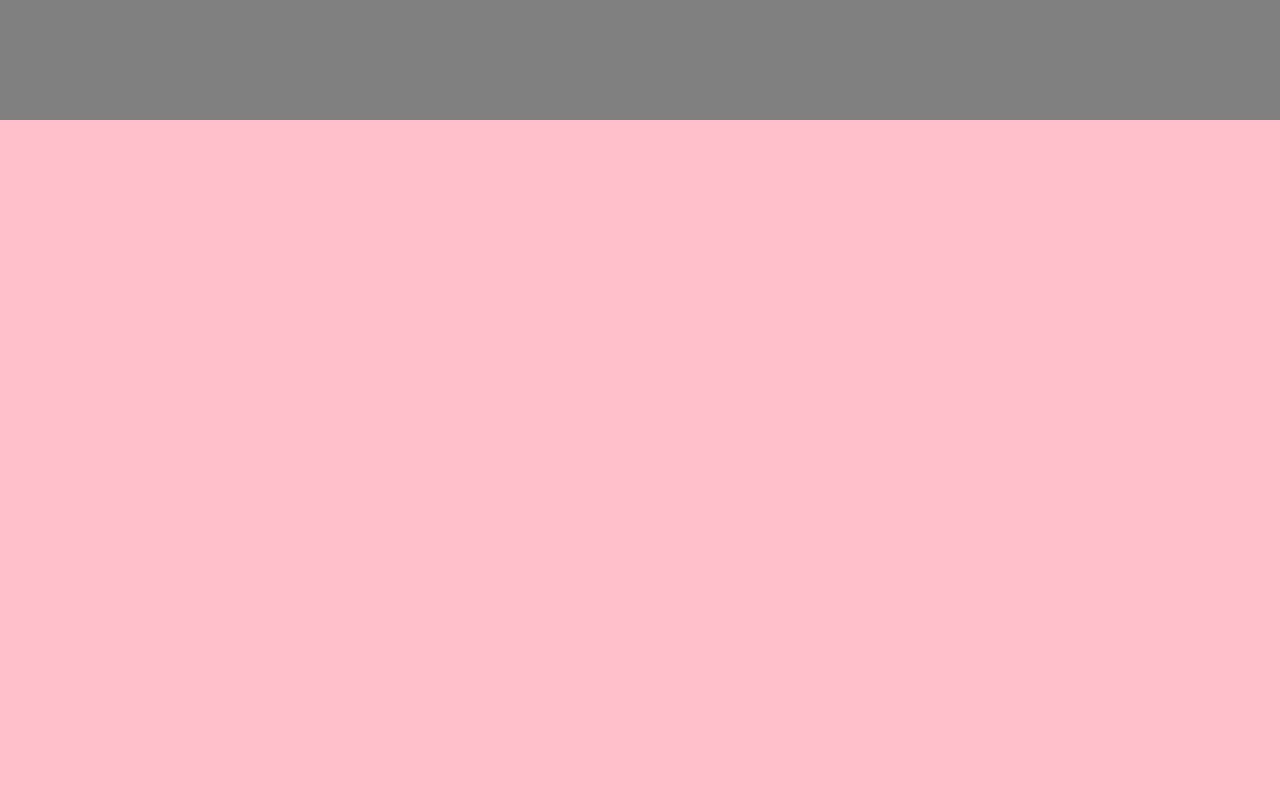
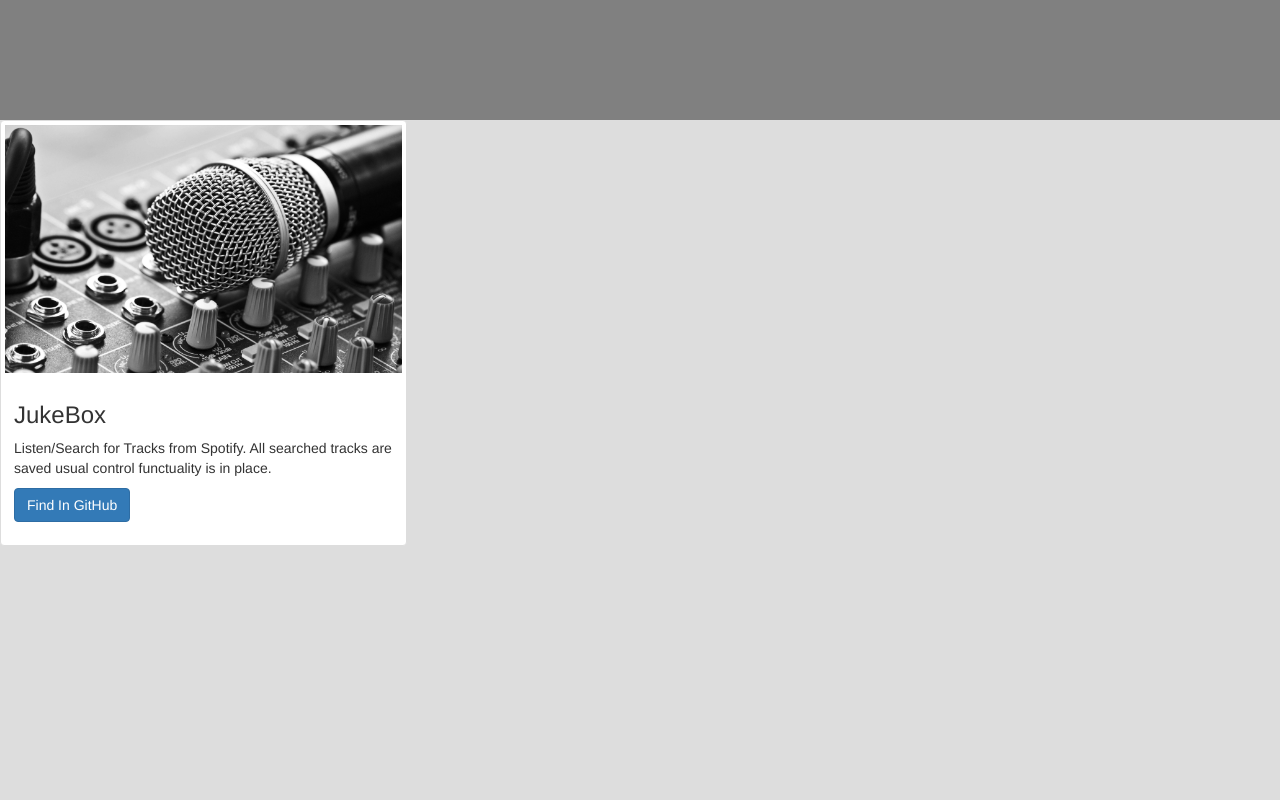
Before and after one commit to AkshayAgarwala/portfolio, a plain HTML site: page index.html in a window 1280 px wide. Shown: the part 680-1480 px from the top of the page. Drawn offline with Linux system fonts and the light colour scheme.

Commit message:
End of Monday

```diff
--- a/index.html
+++ b/index.html
@@ -20,15 +20,30 @@
           <p id = "name-content">I am a Full Stack Web Developer</p>
           <button type="button" class="btn-lg btn-primary">Contact Me</button>
         </div>
-      </div>
-    </section>
+      </div> <!-- mainPic div -->
+    </section> <!-- intro section -->
 
     <!-- Start Projects Here -->
     <section id = "work">
       <div id = "projects">
 
+        <div class="row">
+    <div class="col-sm-6 col-md-4">
+      <div class="thumbnail">
+        <img src="mic.jpg" alt="...">
+        <div class="caption">
+          <h3>JukeBox</h3>
+          <p>Listen/Search for Tracks from Spotify. All searched tracks are saved usual control functuality is in place.</p>
+          <p> <a href="https://github.com/agarwala802/JukeBox" class="btn btn-primary" role="button">Find In GitHub</a> </p>
+        </div>
       </div>
-    </section>
+    </div>
+  </div>
+
+
+      </div> <!-- projects div -->
+    </section> <!-- work section -->
+
     <!-- Start Contact Info Here -->
     <section id = "me">
       <div id = "contact">
@@ -44,16 +59,15 @@
           <li>|</li>
           <li>Twitter</li>
         </ul>
-
-      </div>
-    </section>
+      </div> <!-- contact div -->
+    </section> <!-- me section -->
 
 
 
 
 
 
-  </div>
+  </div> <!-- wrapper div -->
   <!-- <script src = "bootstrap-3.3.7-dist/js/bootstrap.min.js"></script> -->
 </body>
 </html>
--- a/style.css
+++ b/style.css
@@ -53,7 +53,7 @@ section {
   position: relative;
   width: 100%;
   height: 100%;
-  background-color: pink;
+  background-color: #ddd;
 }
 #me {
   height: 25vh;
```
